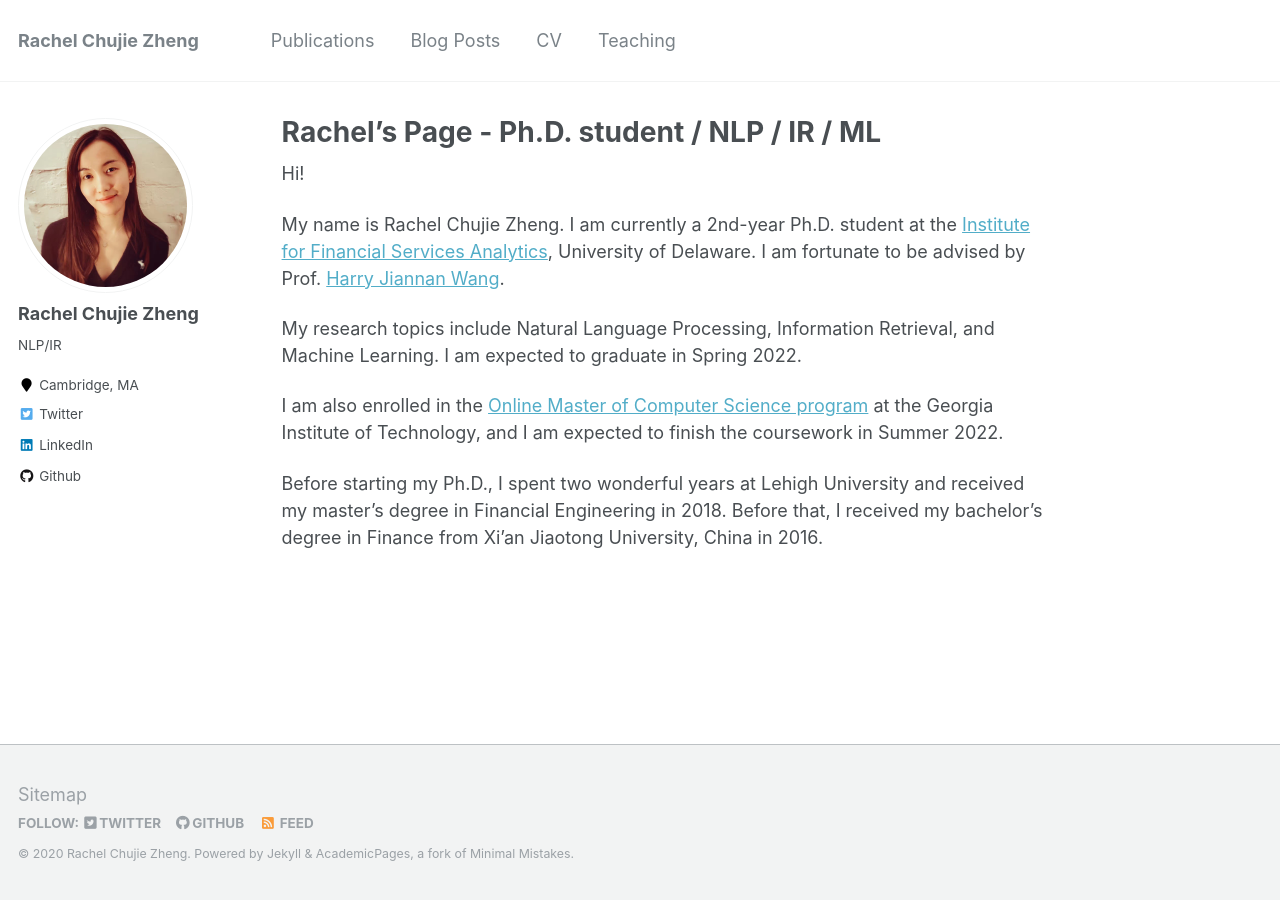
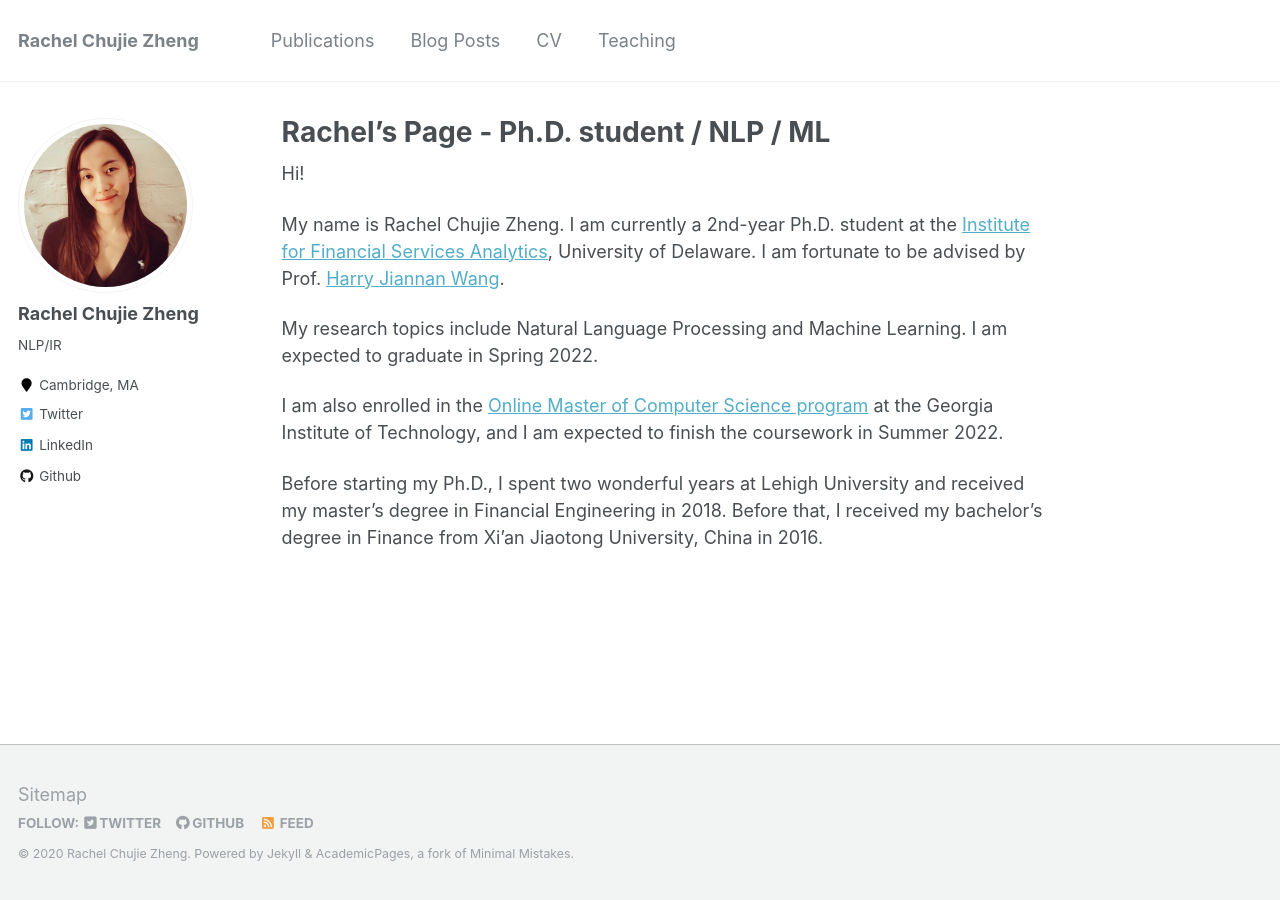
Before and after one commit to chz816/chz816.github.io, a Jekyll site: the page built from _pages/about.md, in a window 1280 px wide. Built offline with Jekyll 4.4.1, drawn with Linux system fonts in a browser that asks for light colours.

Commit message:
new post

```diff
--- a/_pages/about.md
+++ b/_pages/about.md
@@ -1,6 +1,6 @@
 ---
 permalink: /
-title: "Rachel's Page - Ph.D. student / NLP / IR / ML"
+title: "Rachel's Page - Ph.D. student / NLP / ML"
 excerpt: "About me"
 author_profile: true
 redirect_from:
@@ -12,7 +12,7 @@ Hi!
 
 My name is Rachel Chujie Zheng. I am currently a 2nd-year Ph.D. student at the [Institute for Financial Services Analytics](https://lerner.udel.edu/centers/institute-for-financial-services-analytics/), University of Delaware. I am fortunate to be advised by Prof. [Harry Jiannan Wang](https://lerner.udel.edu/faculty-staff-directory/jiannan-harry-wang/).
 
-My research topics include Natural Language Processing, Information Retrieval, and Machine Learning. I am expected to graduate in Spring 2022.
+My research topics include Natural Language Processing and Machine Learning. I am expected to graduate in Spring 2022.
 
 I am also enrolled in the [Online Master of Computer Science program](https://www.omscs.gatech.edu/) at the Georgia Institute of Technology, and I am expected to finish the coursework in Summer 2022.
 
```
Also changed, not shown: _pages/cv.md (+1 -1 lines).
